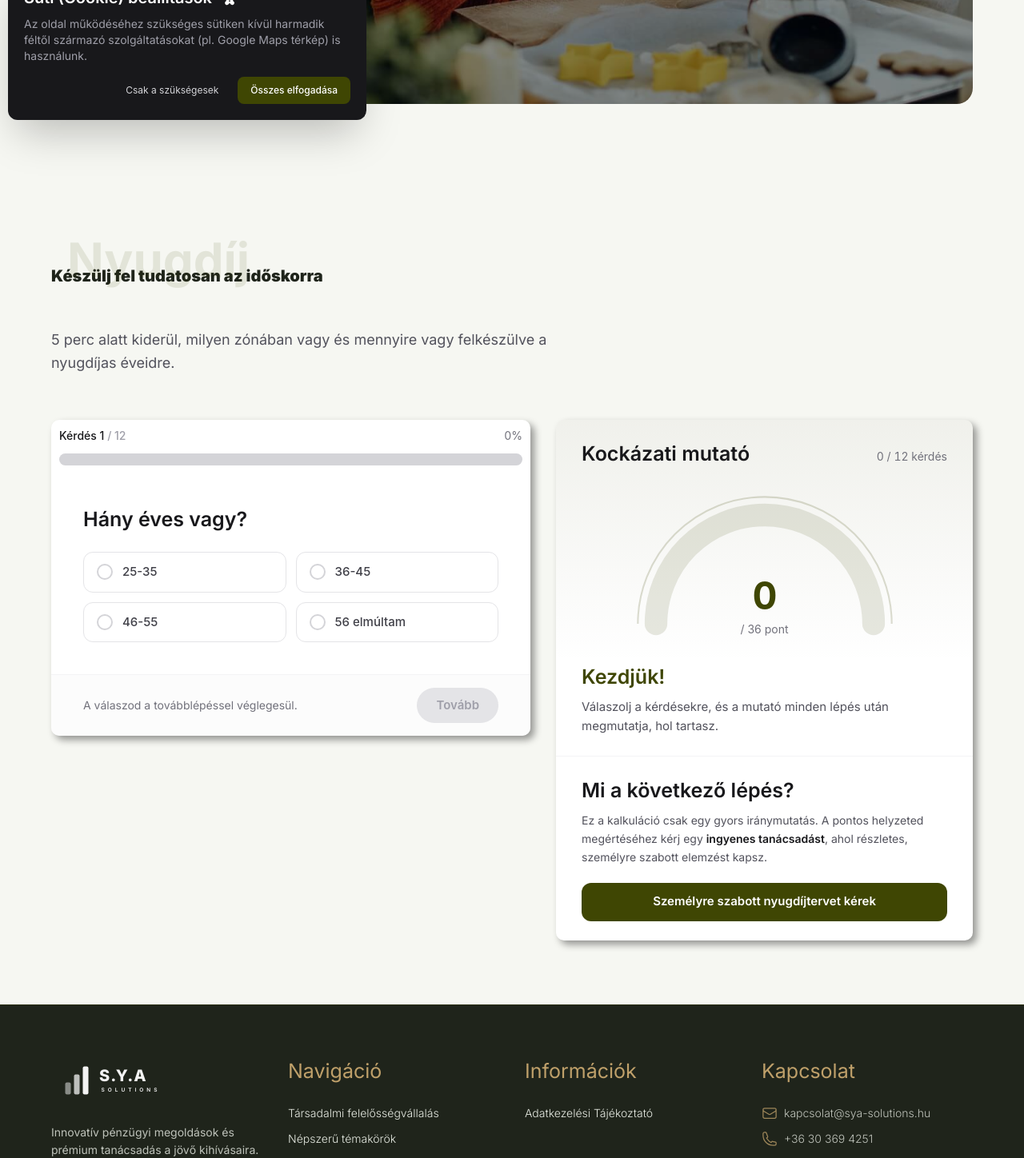
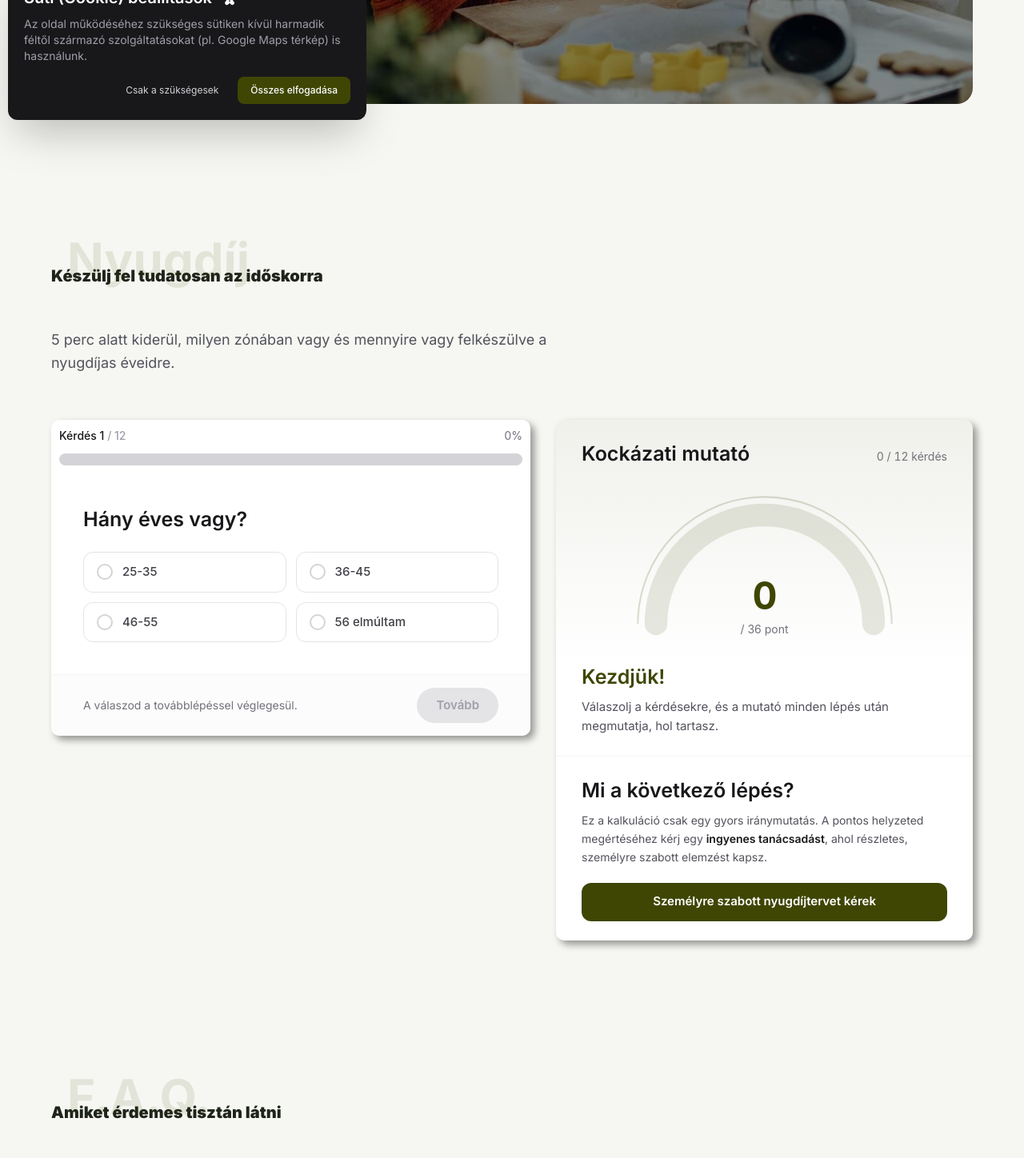
Before and after one commit to Quruzslo/sya-solutions, a Next.js app: page /kalkulator/nyugdij in a window 1280 px wide. Shown: the part 640-2088 px from the top of the page at 80% size. Built offline with nearby package versions, Linux system fonts and the light colour scheme; a web font is replaced by a local one.

Commit message:
faq behúzva a nyugdíjkalkulátorhoz

```diff
--- a/app/kalkulator/StepByStepCalculator.tsx
+++ b/app/kalkulator/StepByStepCalculator.tsx
@@ -79,7 +79,7 @@ export default function StepByStepCalculator({
   };
 
   return (
-    <section className="w-full pt-[120px] md:pt-[150px] pb-28 md:pb-20 min-h-screen font-sans">
+    <section className="w-full pt-[120px] md:pt-[150px] min-h-screen font-sans">
       <div className="w-[90%] max-w-[2560px] mx-auto">
         <div className="mb-10 md:mb-14 max-w-2xl">
           <SectionTitles
--- a/app/kalkulator/nyugdij/page.tsx
+++ b/app/kalkulator/nyugdij/page.tsx
@@ -2,6 +2,7 @@
 import StepByStepCalculator from "../StepByStepCalculator";
 import { pensionQuestions, evaluatePension } from "./pension-config";
 import Hero from "@/components/hero/hero";
+import Faq from "../../../components/faq/faq";
 
 const breadcrumbItems = [
   { label: "Nyugdíj kalkulátor", url: "/kalkulator/nyugdij" },
@@ -26,6 +27,7 @@ export default function PensionCalculatorPage() {
         onEvaluate={evaluatePension}
         ctaText="Személyre szabott nyugdíjtervet kérek"
       />
+      <Faq slug={"szemelyes-jovotervezes"}></Faq>
     </>
   );
 }
```
